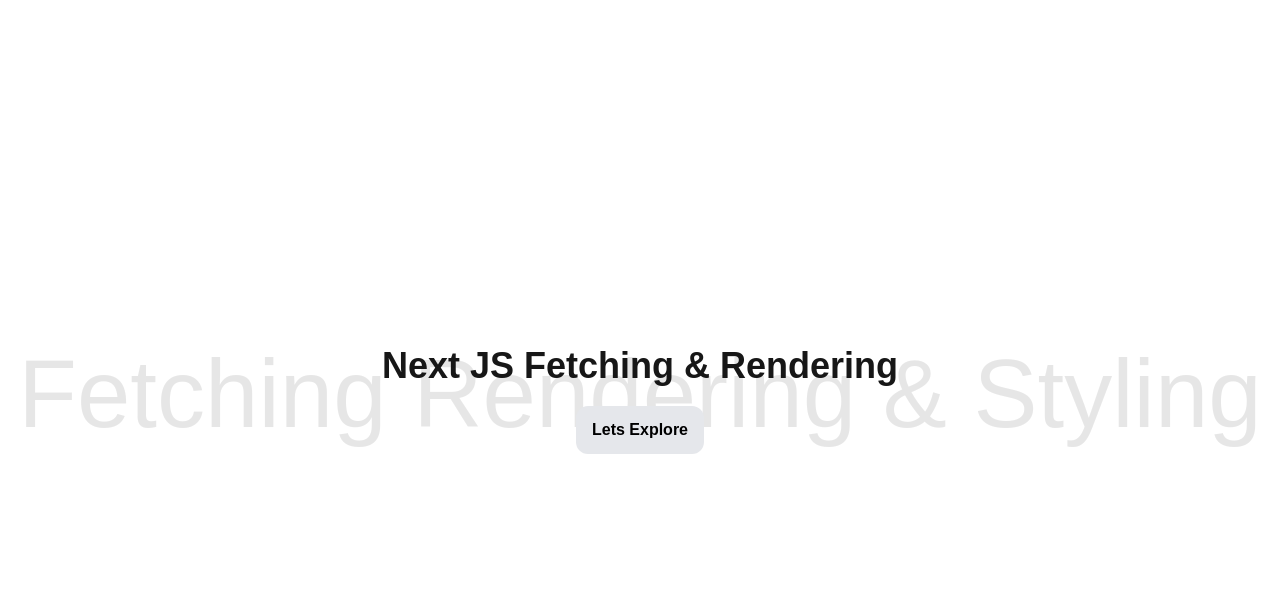
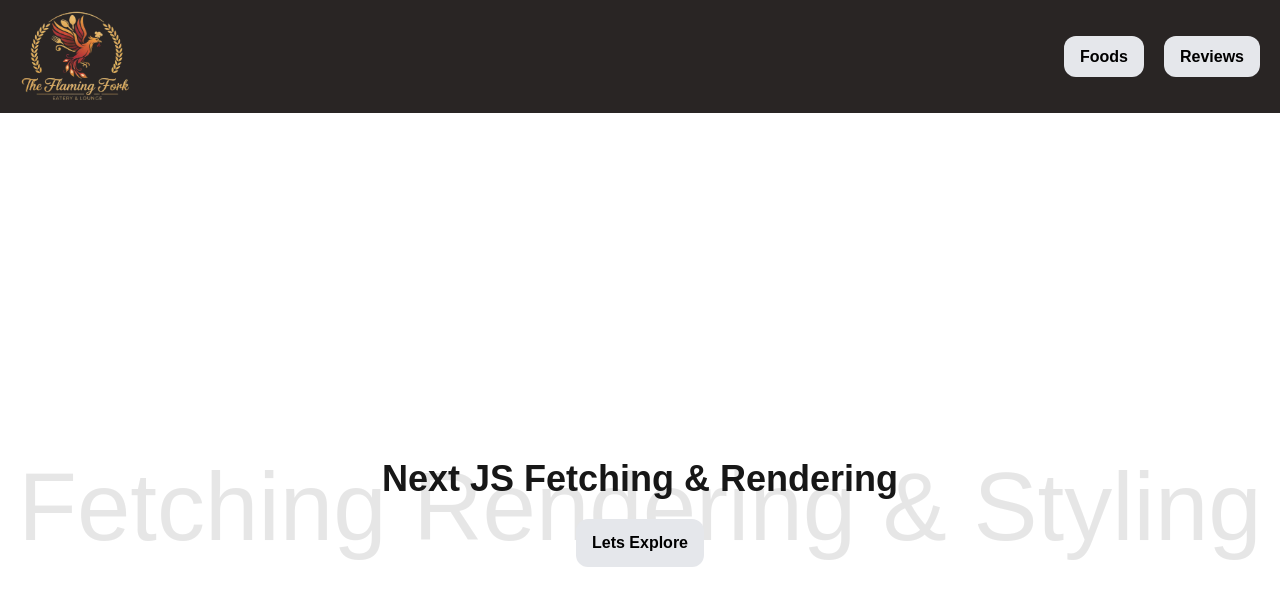
Before and after one commit to mjh-shikder/Next-Restaurants, a Next.js app: page / in a window 1280 px wide. Shown: the top 606 px of the page. Built offline with nearby package versions, Linux system fonts and the light colour scheme.

Commit message:
Header added

```diff
--- a/src/app/layout.jsx
+++ b/src/app/layout.jsx
@@ -1,5 +1,7 @@
 import { Geist, Geist_Mono } from "next/font/google";
 import "./globals.css";
+import Image from "next/image";
+import Link from "next/link";
 
 const geistSans = Geist({
   variable: "--font-geist-sans",
@@ -22,6 +24,13 @@
       <body
         className={`${geistSans.variable} ${geistMono.variable} antialiased`}
       >
+        <header className="px-5 py-2 flex justify-between gap-5 items-center bg-stone-800 ">
+        <img src="/logo.png" className="w-28" alt="" />
+          <div className="space-x-5 ">
+            <Link className="btn" href={'/foods'}>Foods</Link>
+            <Link className="btn" href={'/reviews'}>Reviews</Link>
+          </div>
+        </header>
         {children}
       </body>
     </html>
```
Also changed, not shown: public/logo.png (added).
